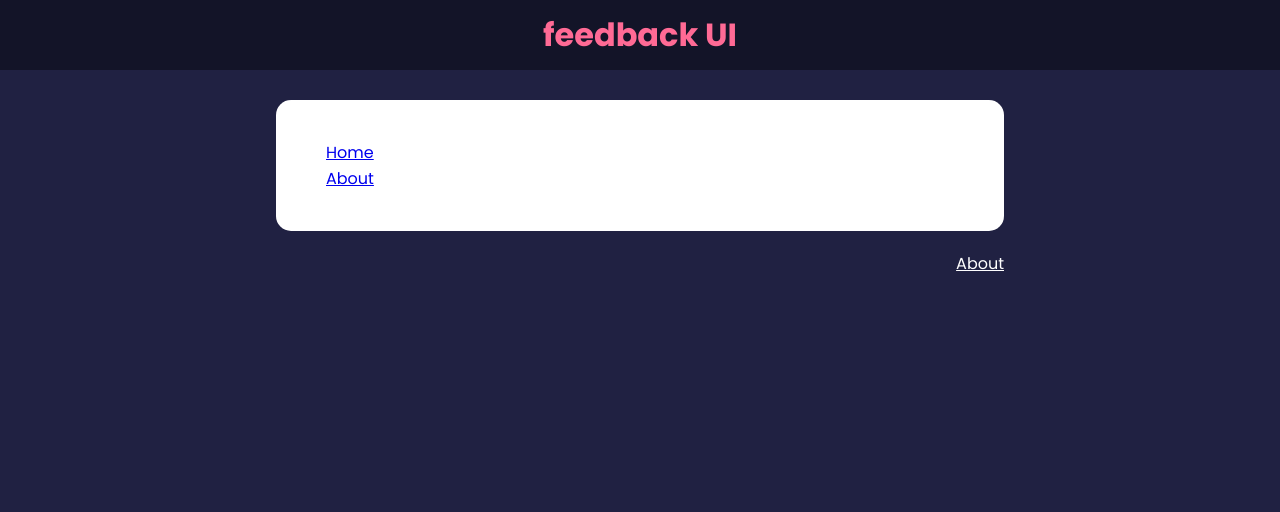
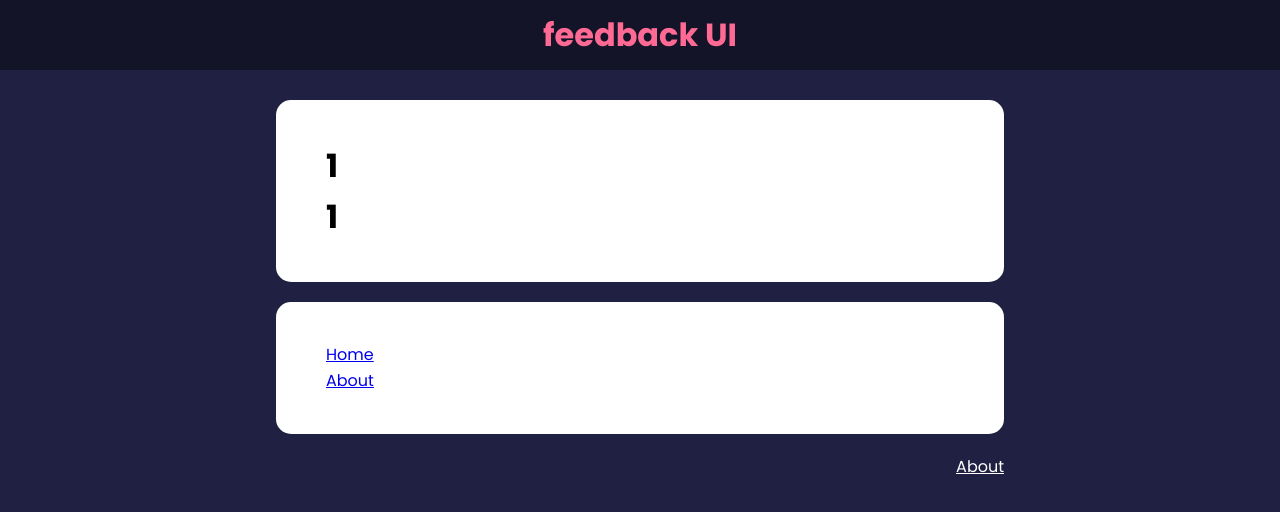
Before and after one commit to jawale204/learn-react, a React (Create React App) app: page /param/1/1 in a window 1280 px wide. Shown: the top 512 px of the page. Built offline with nearby package versions, Linux system fonts and the light colour scheme.

Commit message:
useParams added 5-28

```diff
--- a/src/App.js
+++ b/src/App.js
@@ -9,6 +9,7 @@ import { BrowserRouter, Route, Routes, NavLink } from "react-router-dom";
 import About from "./pages/About";
 import AboutLink from "./components/AboutLink";
 import Card from "./components/shared/Card";
+import Param from "./components/Param";
 
 function App() {
   const [feedbacks, setFeedbacks] = useState(FeedbackItemList);
@@ -46,6 +47,7 @@ function App() {
               }
             ></Route>
             <Route path="/about" element={<About />}></Route>
+            <Route path="/param/:id/:name" element={<Param />}></Route>
           </Routes>
           <Card>
             <NavLink
--- /dev/null
+++ b/src/components/Param.jsx
@@ -0,0 +1,17 @@
+import React from "react";
+import { useParams } from "react-router-dom";
+import Card from "./shared/Card";
+
+function Param() {
+  const { id, name } = useParams();
+  return (
+    <div>
+      <Card>
+        <h1>{id}</h1>
+        <h1>{name}</h1>
+      </Card>
+    </div>
+  );
+}
+
+export default Param;
```
